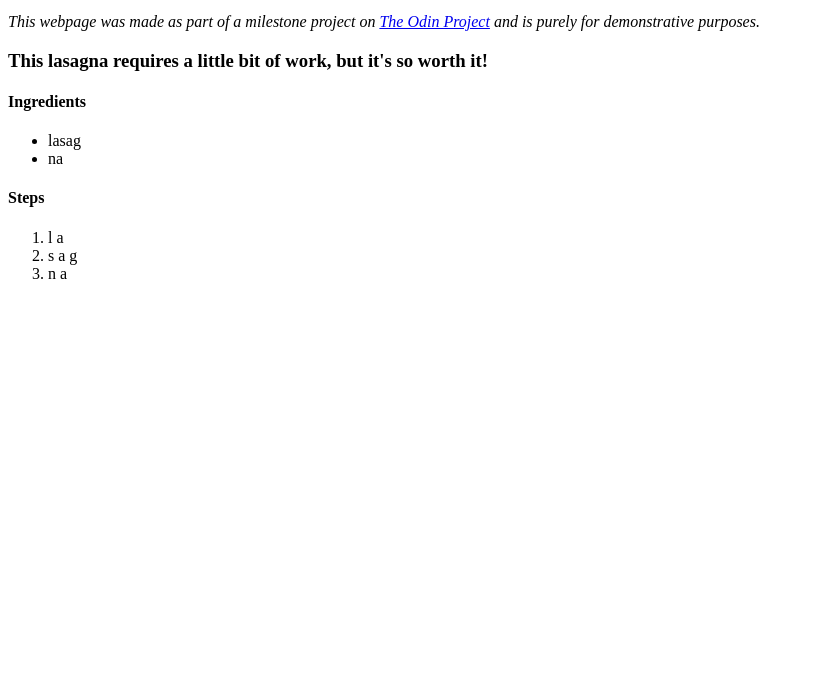
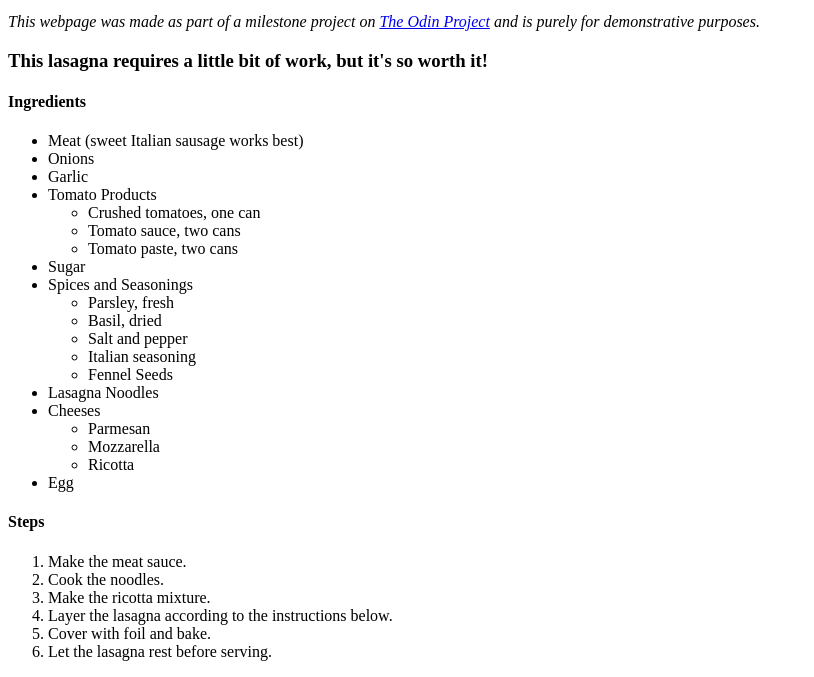
Before and after one commit to ARandomPerson07/odin-recipes, a plain HTML site: page recipes/lasagna.html in a window 1280 px wide. Shown: the part 421-1098 px from the top of the page, without its empty margins (0-814 px from the left). Before the commit the page ends 800 px from the top, so only its background shows below. Drawn offline with Linux system fonts and the light colour scheme.

Commit message:
Added instant-ramen.html, one-pan-gnocchi.html. Fixed lasagna.html's recipe.

```diff
--- a/recipes/lasagna.html
+++ b/recipes/lasagna.html
@@ -16,14 +16,44 @@
         </h3>
             <h4>Ingredients</h4>
                 <ul>
-                    <li>lasag</li>
-                    <li>na</li>
+                    <li>Meat (sweet Italian sausage works best)</li>
+                    <li>Onions</li>
+                    <li>Garlic</li>
+                    <li>Tomato Products
+                        <ul>
+                            <li>Crushed tomatoes, one can</li>
+                            <li>Tomato sauce, two cans</li>
+                            <li>Tomato paste, two cans</li>
+                        </ul>
+                    </li>
+
+                    <li>Sugar</li>
+                    <li>Spices and Seasonings
+                        <ul>
+                            <li>Parsley, fresh</li>
+                            <li>Basil, dried</li>
+                            <li>Salt and pepper</li>
+                            <li>Italian seasoning</li>
+                            <li>Fennel Seeds</li>
+                        </ul></li>
+                    <li>Lasagna Noodles</li>
+                    <li>Cheeses
+                        <ul>
+                            <li>Parmesan</li>
+                            <li>Mozzarella</li>
+                            <li>Ricotta</li>
+                        </ul>
+                    </li>
+                    <li>Egg</li>
                 </ul>
             <h4>Steps</h4>
                 <ol>
-                    <li>l a</li>
-                    <li>s a g</li>
-                    <li>n a</li>
+                    <li>Make the meat sauce.</li>
+                    <li>Cook the noodles.</li>
+                    <li>Make the ricotta mixture.</li>
+                    <li>Layer the lasagna according to the instructions below.</li>
+                    <li>Cover with foil and bake.</li>
+                    <li>Let the lasagna rest before serving.</li>
                 </ol>
 
 </body>
```
Also changed, not shown: recipes/instant-ramen.html (added), recipes/one-pan-gnocchi.html (added).
